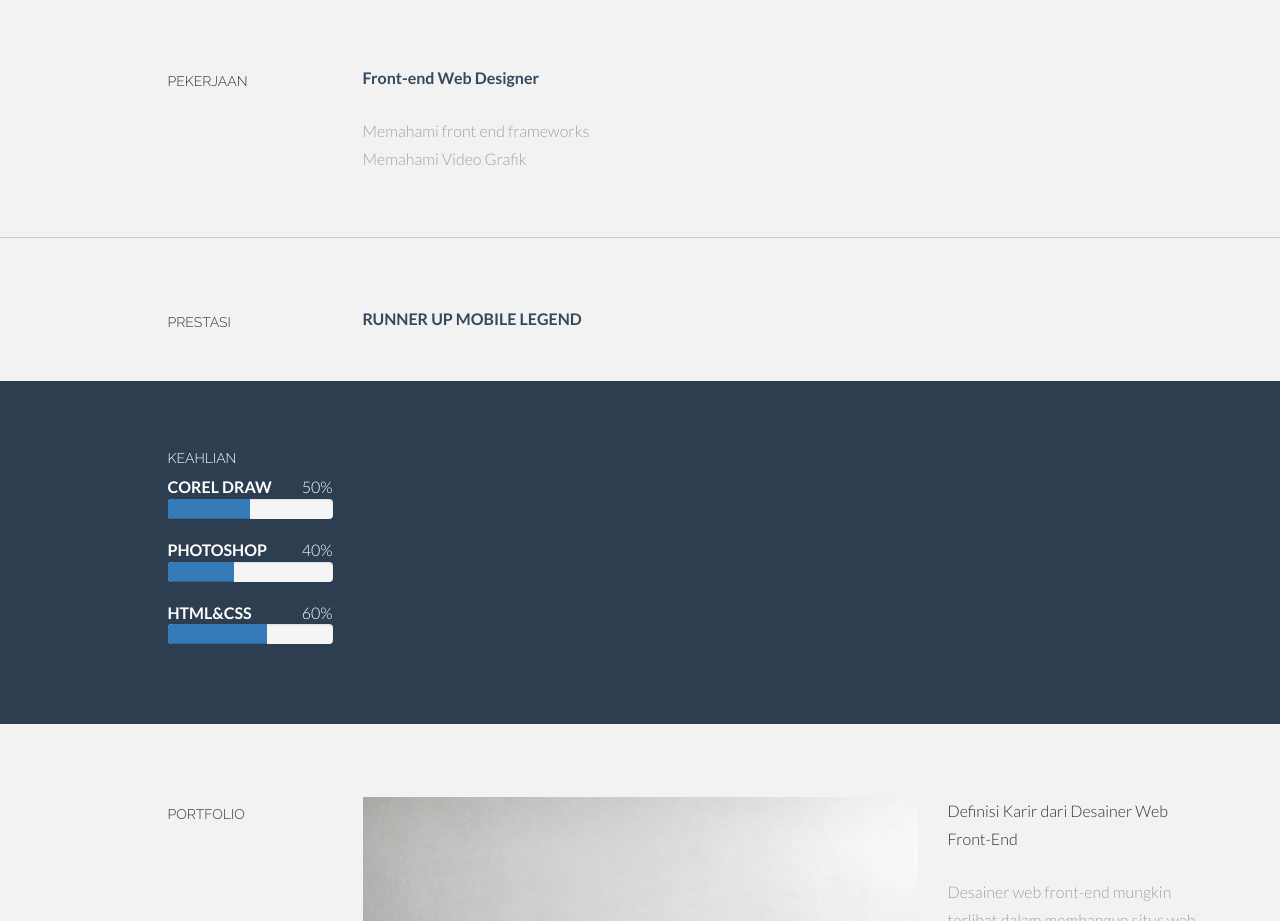
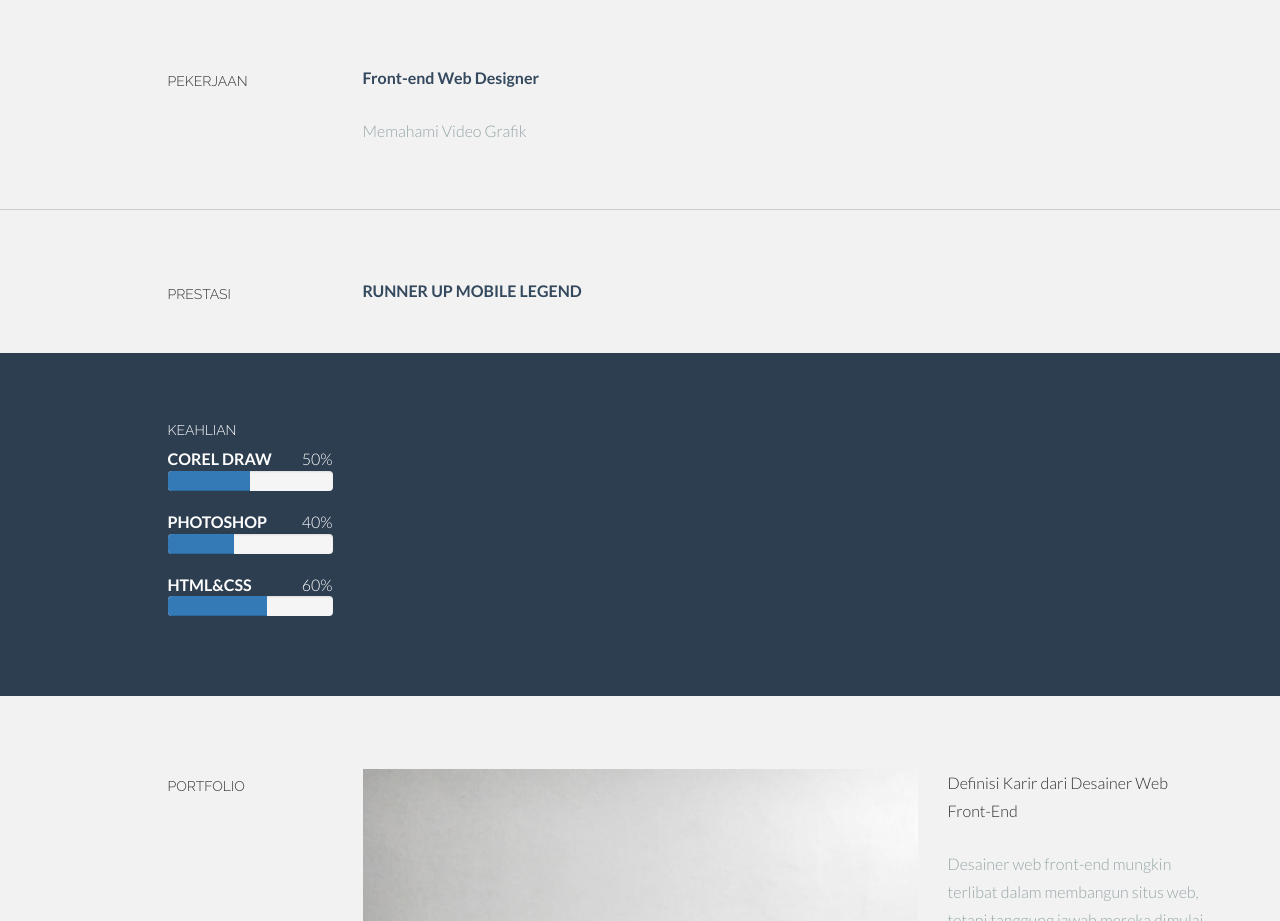
Before and after one commit to RitongaAkbar/CV-WEB-Ritonga, a plain HTML site: page index.html in a window 1280 px wide. Shown: the part 1100-2021 px from the top of the page. Drawn offline with Linux system fonts and the light colour scheme.

Commit message:
Update index.html

```diff
--- a/index.html
+++ b/index.html
@@ -143,7 +143,7 @@
           <t>Front-end Web Designer </t>
         </p>
         <p>
-          <more>Memahami front end frameworks <br/> Memahami Video Grafik</more>
+          <more>Memahami Video Grafik<br/></more>
         </p>
       </div>
         </p>
```
